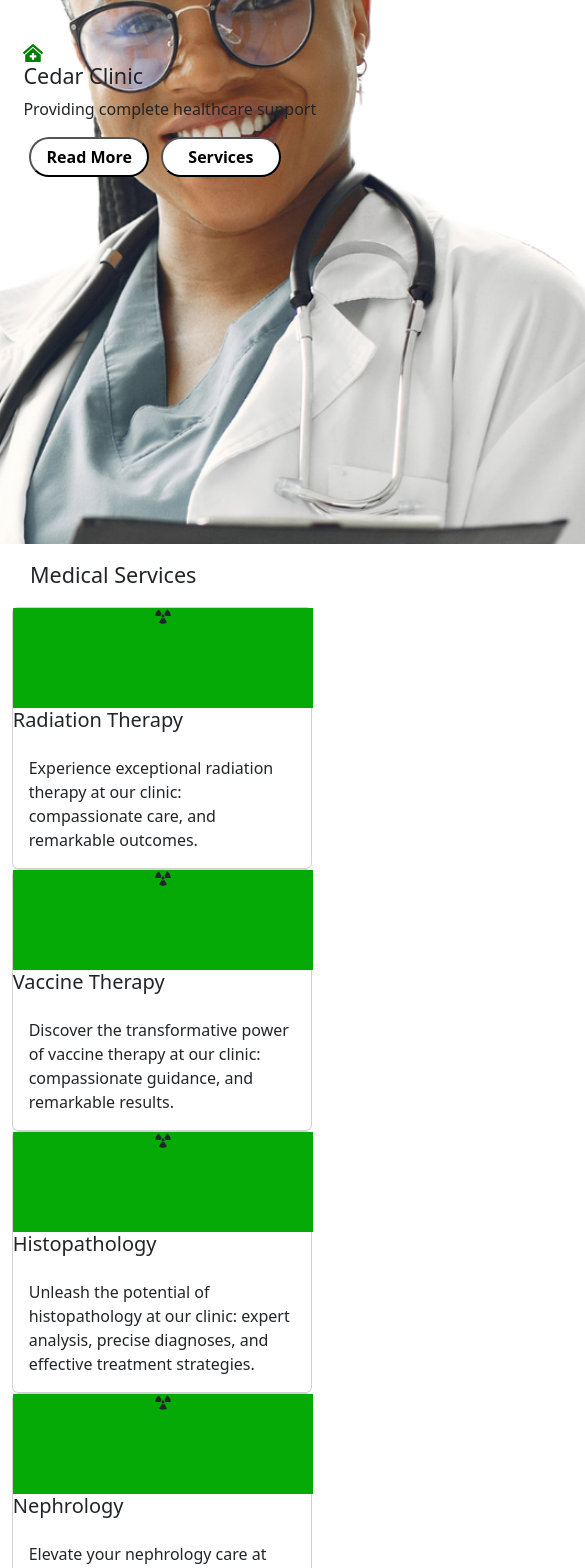
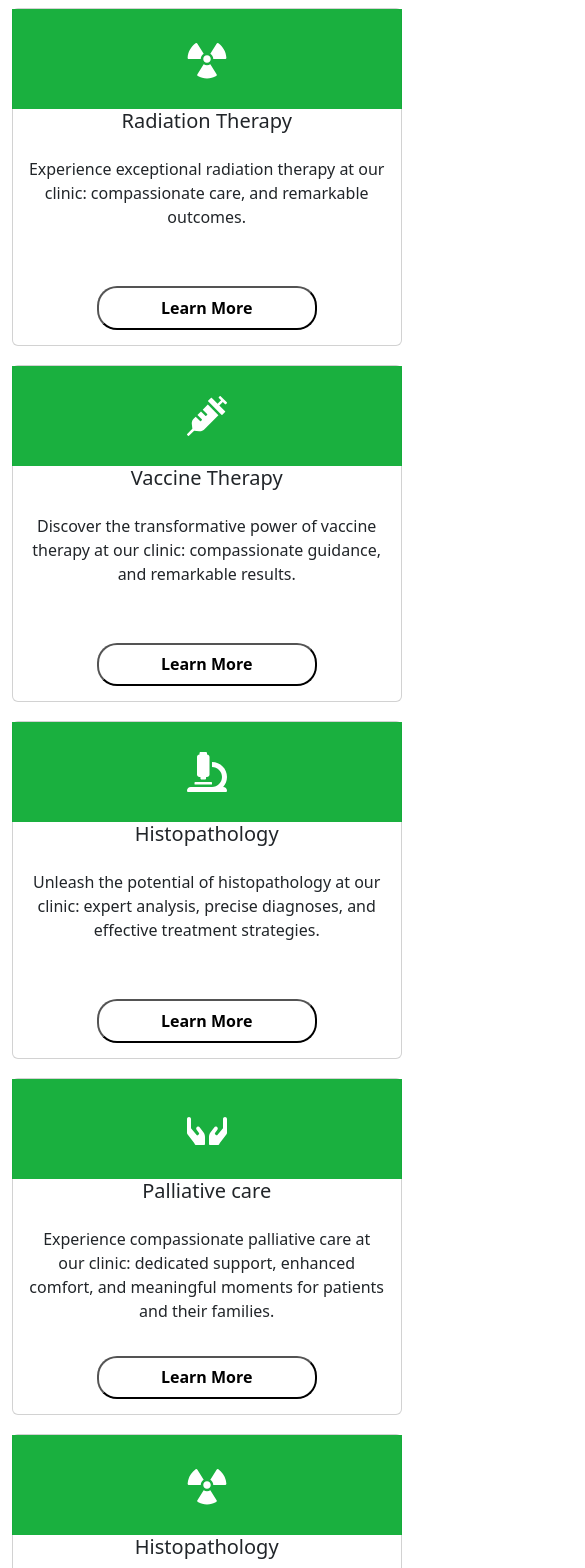
Before and after one commit to Marcelkibor/Cedar-Clinic, a React (Vite) app: page / in a window 390 px wide. Shown: the part 300-1868 px from the top of the page, 585 px wide, since content can reach past the window. Built offline with nearby package versions, Linux system fonts and the light colour scheme.

Commit message:
working on service cards responsiveness

```diff
--- a/src/App.css
+++ b/src/App.css
@@ -1,3 +1,26 @@
+.home-bt{
+  border-radius: 20px;
+  margin: 0% 2% 0% 2%;
+  padding: 2% 5%;
+  background-color: #fff;
+  width: 220px;
+  font-weight: 600;
+
+}
+.home-bt:hover{
+background-color: #00a72ae5;
+color: #fff;
+}
+.landing-img-div{
+  display: flex !important;
+  justify-content: center !important;
+  position: relative !important;
+}
+.landing-details{
+  position: absolute;
+  top: 20%;
+  left:5%;
+}
 .navigation-inactive {
   position: absolute;
   width: 100%;
@@ -11,26 +34,57 @@
   z-index: 9999;
   background: #fff;
 }
-.home-bt{
-  border-radius: 20px;
-  margin: 0% 2% 0% 2%;
-  padding: 2% 5%;
-  background-color: #fff;
-  width: 120px;
-  font-weight: 600;
-
+.service-card{
+  width: 350px;
+  display: flex;
+  justify-content: center;
+  align-items: center;
+  text-align: center;
+  margin-top:5% ;
+  padding-bottom: 4%;
+  height: 350px !important;
 }
-.home-bt:hover{
-background-color: #06aa06;
-color: #fff;
+.services-div{
+  height: fit-content;
+  position: relative;
 }
-.service-card{
-  width: 300px;
+.service-rows{
+  margin-left: 3%;
 }
 .service-icon-div{
   height: 100px;
-  background-color: #06aa06;
-  width: 300px;
+  background-color: #00a72ae5;
+  width: 350px;
   display: flex;
+  position: relative;
+  align-items:center ;
   justify-content: center;
 }
+/* smaller devices */
+@media(max-width:768px){
+.landing-img-div{
+  display: none !important;
+}
+.landing-details{
+  top:100px;
+  position: relative;
+}
+.services-div{
+  margin-top: 20%;
+}
+.service-card{
+  width: 100vw;
+  height: 40vh !important;
+}
+.service-icon-div{
+  width: 100vw;
+}
+}
+@media(max-width:600px){
+  .service-card{
+    width: 100vw !important;
+  }
+  .service-icon-div{
+    width: 100vw;
+  }
+}
--- /dev/null
+++ b/src/components/DoctorsPage.tsx
@@ -0,0 +1,11 @@
+import React from 'react'
+
+const DoctorsPage = () => {
+  return (
+    <div style={{height:'fit-content'}}>
+        <h1 style={{margin:'5%'}}>Our Doctors</h1>
+    </div>
+  )
+}
+
+export default DoctorsPage
--- a/src/components/Home.tsx
+++ b/src/components/Home.tsx
@@ -1,6 +1,8 @@
+import DoctorsPage from "./DoctorsPage"
 import LandingPage from "./LandingPage"
 import MedicalServices from "./MedicalServices"
 import Navigation from "./NavigationBar"
+import Testimonials from "./Testimonials"
 
 const Home = () => {
   return (
@@ -14,6 +16,12 @@ const Home = () => {
         <section id = "#services">
             <MedicalServices/>
         </section>
+        <section id="doctors">
+        <DoctorsPage/>
+        </section>
+        <section id="feedback">
+        <Testimonials/>
+        </section>
     </div>
   )
 }
--- a/src/components/LandingPage.tsx
+++ b/src/components/LandingPage.tsx
@@ -4,19 +4,17 @@ import { FaClinicMedical } from 'react-icons/fa';
 const LandingPage = () => {
     return (
   <div>
-        <div style={{display:'flex', justifyContent:'center',position:'relative'}}>
+    <div className = 'landing-img-div'>
         <img style={{height:'100vh'}} src={Img}/>
     </div>
-        <div style={{position:'absolute',top:'40%',left:'6%'}}>
+    <div className = 'landing-details'>
         <div>
-                <h4><FaClinicMedical  color = 'green'size={20}/><br></br>Cedar Clinic</h4>
-                <Card.Body>
+            <h1><FaClinicMedical  color = 'green'size={20}/><br></br>Cedar Clinic</h1>
                 <p>Providing complete healthcare support</p>
                 <div style={{display:'flex'}}>
                     <button className='home-bt'>Read More</button>
                     <button className='home-bt'>Services</button>
                 </div>
-                </Card.Body>
         </div>
     </div>
   </div>
--- a/src/components/MedicalServices.tsx
+++ b/src/components/MedicalServices.tsx
@@ -1,15 +1,16 @@
 import { Card, Col, Row } from "react-bootstrap"
-import { FaRadiation } from "react-icons/fa"
+import { FaHandHoldingMedical, FaHands, FaHeart, FaMicroscope, FaRadiation, FaRulerHorizontal, FaSoundcloud, FaSpeakerDeck, FaSyringe  } from "react-icons/fa"
 
 const MedicalServices = () => {
   return (
-    <div style = {{height:'120vh', margin:'3%'}}>
-        <h4 style = {{margin:'5%'}}>Medical Services</h4>
+    <div className = 'services-div'>
+        <h1 style = {{margin:'5%'}}>Our Services</h1>
+     <div className="service-rows">
      <Row>
      <Col>
             <Card className="service-card">
                 <div className="service-icon-div">
-                <FaRadiation/>
+                <FaRadiation color = 'white' size = {40}/>
                 </div>
                 <Card.Title>
                     Radiation Therapy
@@ -17,86 +18,66 @@ const MedicalServices = () => {
                 <Card.Body>
                 Experience exceptional radiation therapy at our clinic: compassionate care, and remarkable outcomes.
                 </Card.Body>
+                <button className="home-bt">Learn More</button>
             </Card>
         </Col>
         <Col>
             <Card className="service-card">
                 <div className="service-icon-div">
-                <FaRadiation/>
+                <FaSyringe color = 'white' size = {40}/>
                 </div>
                 <Card.Title>
                     Vaccine Therapy
                 </Card.Title>
                 <Card.Body>
                 Discover the transformative power of vaccine therapy at our clinic: compassionate guidance, and remarkable results.                </Card.Body>
+                <button className="home-bt">Learn More</button>
             </Card>
         </Col>
         <Col>
             <Card className="service-card">
                 <div className="service-icon-div">
-                <FaRadiation/>
+                <FaMicroscope color = 'white' size = {40}/>
                 </div>
                 <Card.Title>
                 Histopathology
                 </Card.Title>
                 <Card.Body>
                 Unleash the potential of histopathology at our clinic: expert analysis, precise diagnoses, and effective treatment strategies.                </Card.Body>
+                <button className="home-bt">Learn More</button>
             </Card>
         </Col>
-        <Col>
-            <Card className="service-card">
-                <div className="service-icon-div">
-                <FaRadiation/>
-                </div>
-                <Card.Title>
-                Nephrology
-                </Card.Title>
-                <Card.Body>
-                Elevate your nephrology care at our clinic: specialized expertise, personalized treatments, and enhanced well-being for your kidneys.                </Card.Body>
-            </Card>
-        </Col>
-     </Row>
-     <Row>
      <Col>
             <Card className="service-card">
                 <div className="service-icon-div">
-                <FaRadiation/>
+                <FaHands color = 'white' size = {40} />
                 </div>
                 <Card.Title>
                 Palliative care
                 </Card.Title>
                 <Card.Body>
                 Experience compassionate palliative care at our clinic: dedicated support, enhanced comfort, and meaningful moments for patients and their families.                   </Card.Body>
+                <button className="home-bt">Learn More</button>
             </Card>
         </Col>
         <Col>
             <Card className="service-card">
                 <div className="service-icon-div">
-                <FaRadiation/>
-                </div>
-                <Card.Title>
-                Ultrasound
-                </Card.Title>
-                <Card.Body>
-                Discover the transformative power of vaccine therapy at our clinic: compassionate guidance, and remarkable results.                </Card.Body>
-            </Card>
-        </Col>
-        <Col>
-            <Card className="service-card">
-                <div className="service-icon-div">
-                <FaRadiation/>
+                <FaRadiation color = 'white' size = {40} />
                 </div>
                 <Card.Title>
                 Histopathology
                 </Card.Title>
                 <Card.Body>
                 Unleash the potential of histopathology at our clinic: expert analysis, precise diagnoses, and effective treatment strategies.                </Card.Body>
+                <button className="home-bt">Learn More</button>
+
             </Card>
         </Col>
         <Col>
             <Card className="service-card">
                 <div className="service-icon-div">
-                <FaRadiation/>
+                <FaRadiation color = 'white' size = {40}/>
                 </div>
                 <Card.Title>
                 Histopathology
@@ -104,9 +85,12 @@ const MedicalServices = () => {
                 <Card.Body>
                 Unleash the potential of histopathology at our clinic: expert analysis, precise diagnoses, and effective treatment strategies.
                 </Card.Body>
+                <button className="home-bt">Learn More</button>
             </Card>
         </Col>
      </Row>
+     </div>
+
         </div>
   )
 }
--- /dev/null
+++ b/src/components/Testimonials.tsx
@@ -0,0 +1,14 @@
+import React from 'react'
+
+const Testimonials = () => {
+  return (
+    <div>
+        <div style={{textAlign:'center'}}>
+            <h1>Feedback from our patients</h1>
+            <p>Why you should visit out clinic</p>
+        </div>
+    </div>
+  )
+}
+
+export default Testimonials
```
Lines whose indentation alone changed are shown as unchanged.
